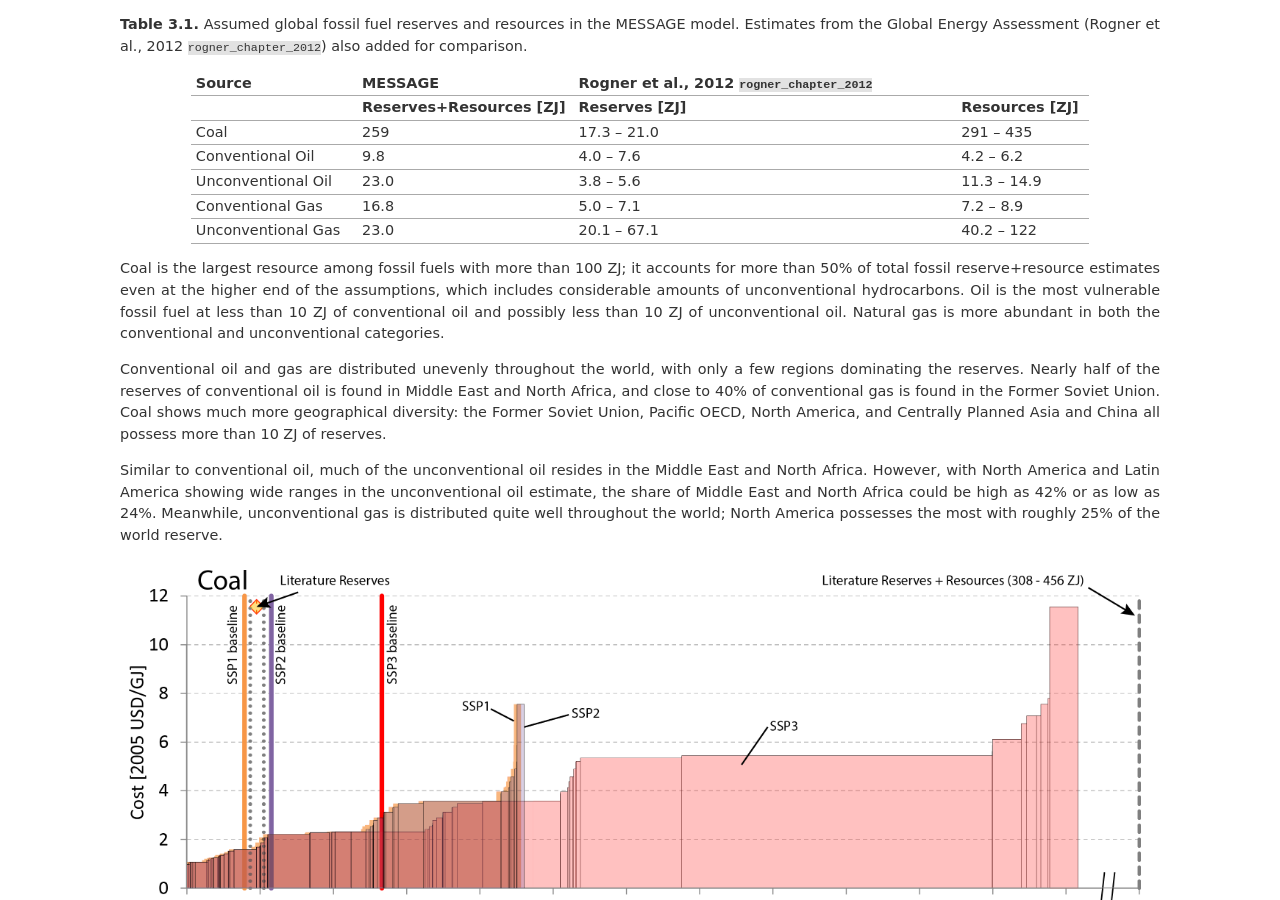
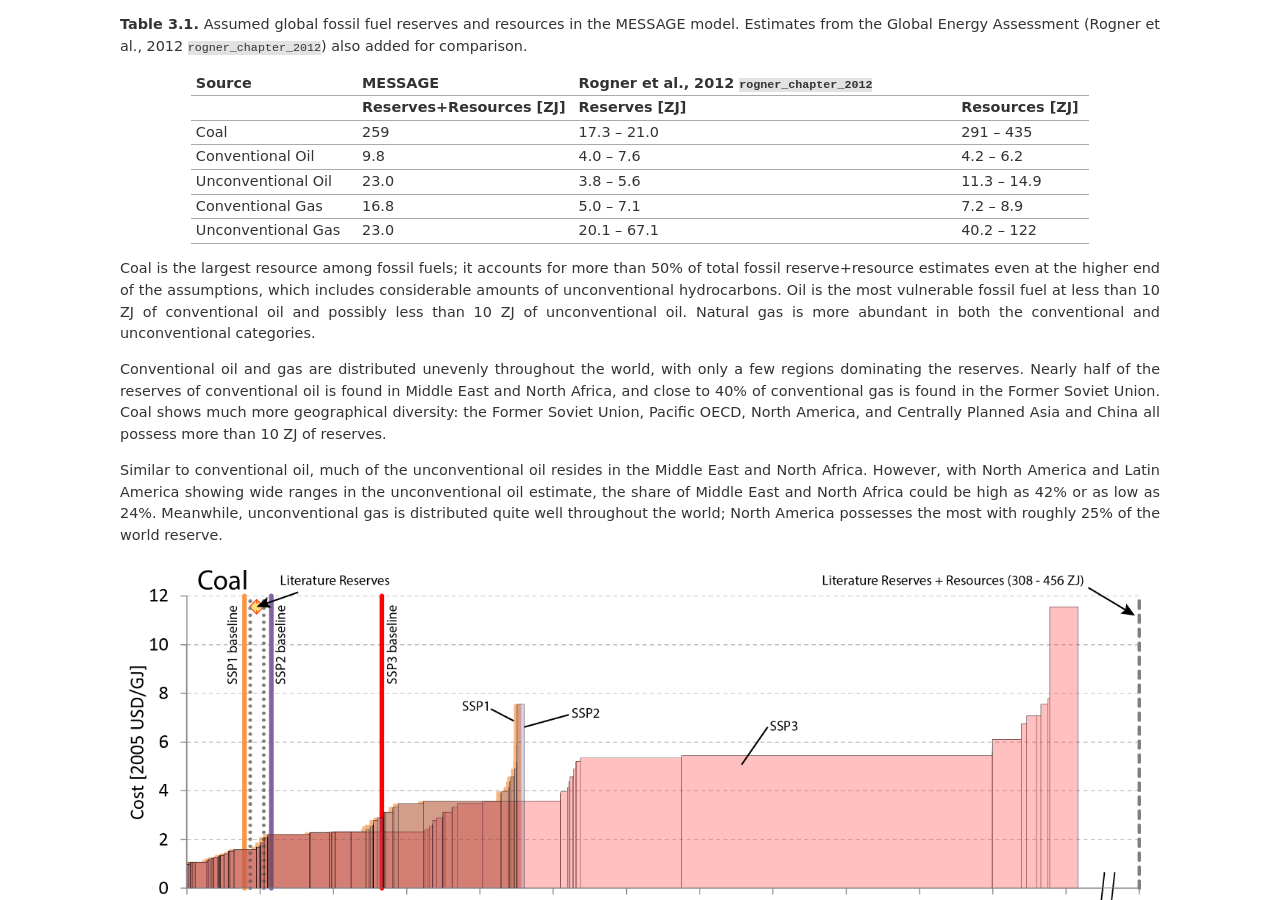
Before and after one commit to yiyi1991/message-ix-models, a Sphinx documentation site: the page built from doc/global/source/message_globiom/energy/resource.rst, in a window 1280 px wide and 900 px high, scrolled down 343 px. Built offline with Sphinx 7.4.7, drawn with Linux system fonts in a browser that asks for light colours; pages that are not in the unit, such as notebooks, are missing from menus; cross-references to code outside the pages are shown as plain code.

Commit message:
Update resource.rst

```diff
--- a/doc/global/source/message_globiom/energy/resource.rst
+++ b/doc/global/source/message_globiom/energy/resource.rst
@@ -39,7 +39,7 @@ Table 3.1 shows the assumed total quantities of fossil fuel resources in the MES
      - 20.1 – 67.1
      - 40.2 – 122
 
-Coal is the largest resource among fossil fuels with more than 100 ZJ; it accounts for more than 50% of total fossil reserve+resource estimates even at the higher end of the assumptions, which includes considerable amounts of unconventional hydrocarbons. Oil is the most vulnerable fossil fuel at less than 10 ZJ of conventional oil and possibly less than 10 ZJ of unconventional oil. Natural gas is more abundant in both the conventional and unconventional categories.
+Coal is the largest resource among fossil fuels; it accounts for more than 50% of total fossil reserve+resource estimates even at the higher end of the assumptions, which includes considerable amounts of unconventional hydrocarbons. Oil is the most vulnerable fossil fuel at less than 10 ZJ of conventional oil and possibly less than 10 ZJ of unconventional oil. Natural gas is more abundant in both the conventional and unconventional categories.
 
 Conventional oil and gas are distributed unevenly throughout the world, with only a few regions dominating the reserves. Nearly half of the reserves of conventional oil is found in Middle East and North Africa, and close to 40% of conventional gas is found in the Former Soviet Union. Coal shows much more geographical diversity: the Former Soviet Union, Pacific OECD, North America, and Centrally Planned Asia and China all possess more than 10 ZJ of reserves.
 
```
